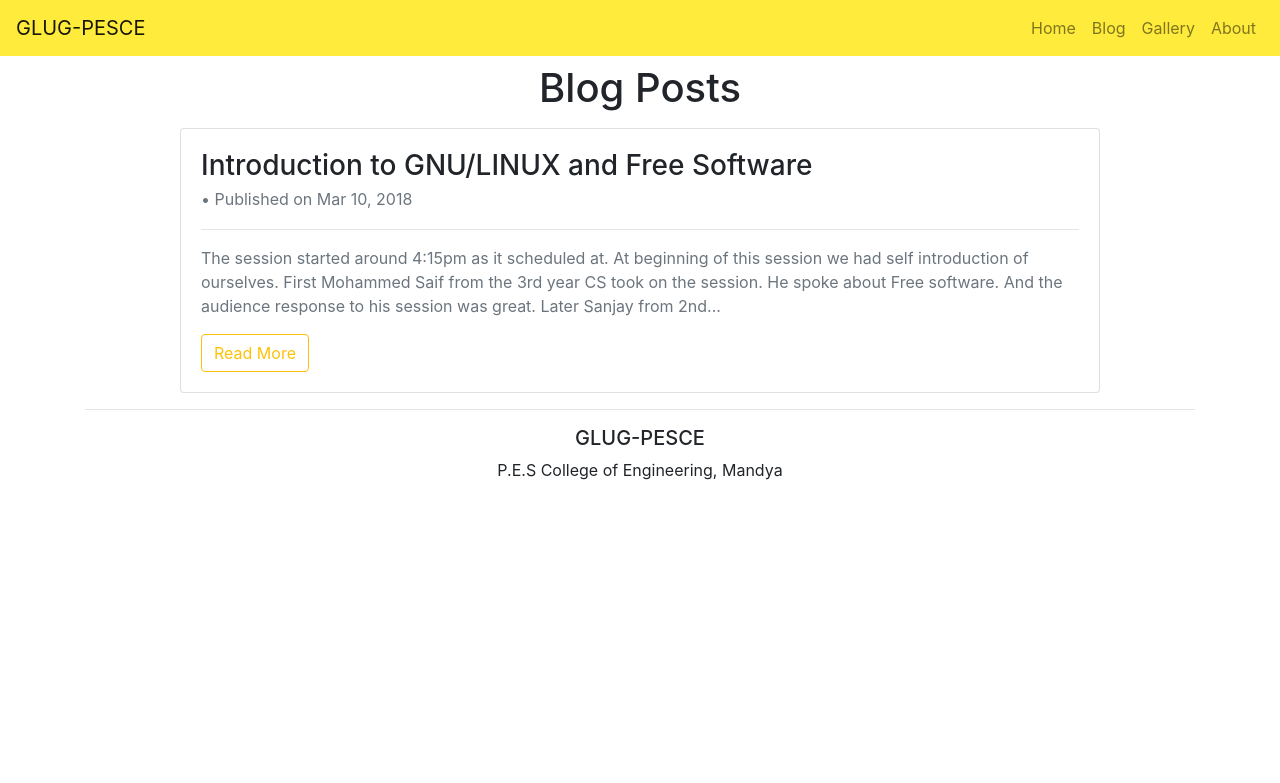
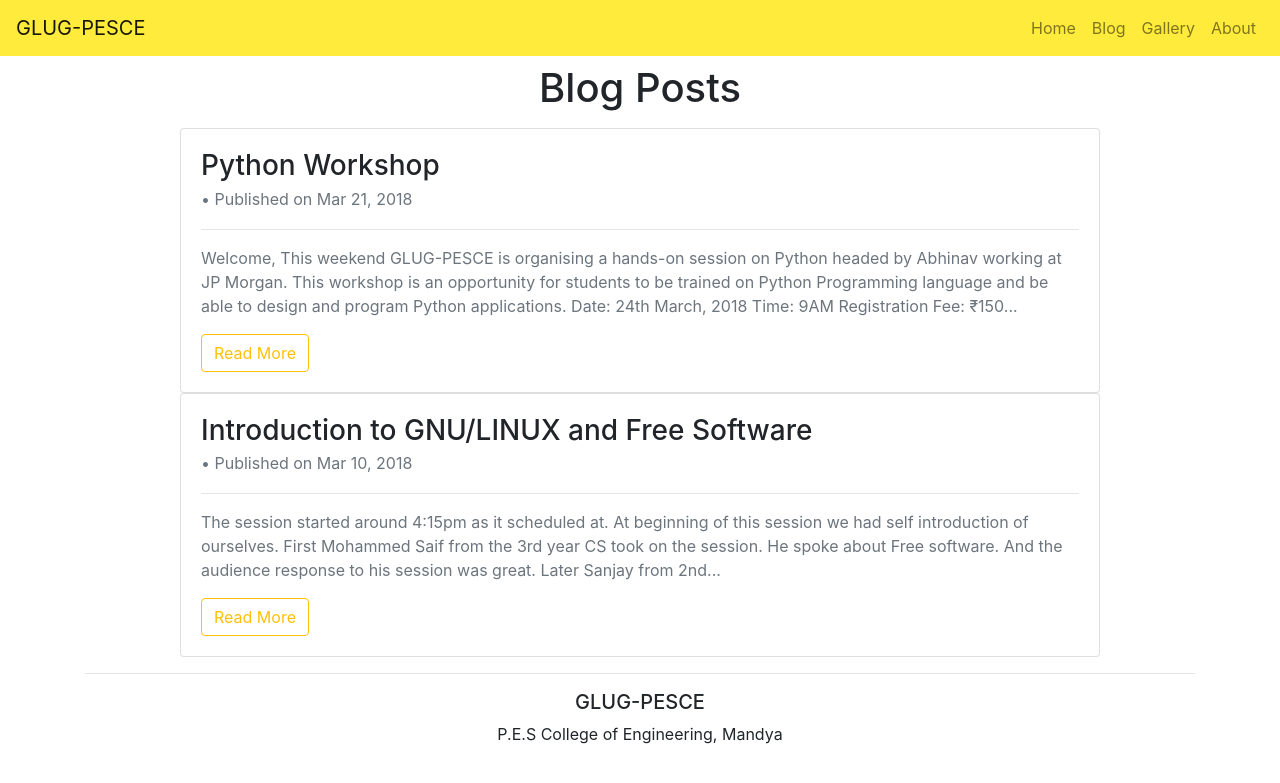
Before and after one commit to GLUG-PESCE/glug-pesce, a Jekyll site: the page built from blog.html, in a window 1280 px wide. Shown: the top 783 px of the page. Built offline with Jekyll 4.4.1, drawn with Linux system fonts in a browser that asks for light colours; nearby versions of some CDN libraries.

Commit message:
Added python workshop blog

```diff
--- /dev/null
+++ b/_posts/2018-03-21-python-workshop.md
@@ -0,0 +1,22 @@
+---
+layout: post
+title: Python Workshop
+categories: event
+date: 2018-03-21
+---
+Welcome,<br>
+This weekend GLUG-PESCE is organising a hands-on session on Python headed by Abhinav working at JP Morgan. This workshop is an opportunity for students to be trained on Python Programming language and be able to design and program Python applications.
+
+**Date: *24th March, 2018*<br>
+Time: *9AM***
+
+**Registration Fee:<br> *₹150 for Glug members<br> ₹200 for Non-Glug members***<br>
+*Limited 50 seats*
+
+With Lunch and refreshments being provided<br>Take home Certificate of Participation and exciting Goodies as well
+
+<p class="row justify-content-center">
+  <a href="https://goo.gl/forms/Tki3aqEt98cT5Fo32" class="btn btn-warning btn-lg">Register Now</a>
+</p>
+
+![poster](/assets/img/blog/2018-03-21-python-workshop-poster.jpeg)
```
Also changed, not shown: _posts/2018-03-10-introduction-to-gnu-linux-and-free-software.md (+1 -1 lines), assets/img/blog/2018-03-21-python-workshop-poster.jpeg (added), assets/img/blog/introduction-to-gnu-linux-and-free-software-poster.jpeg (renamed from assets/img/blog/introduction-to-gnu-linux-and-free-software-02.jpeg), assets/img/gallery/WhatsApp Image 2018-03-21 at 12.21.58 AM.jpeg (added), assets/img/gallery/WhatsApp Image 2018-03-21 at 12.26.38 AM.jpeg (added), assets/img/gallery/WhatsApp Image 2018-03-21 at 12.26.43 AM.jpeg (added).
